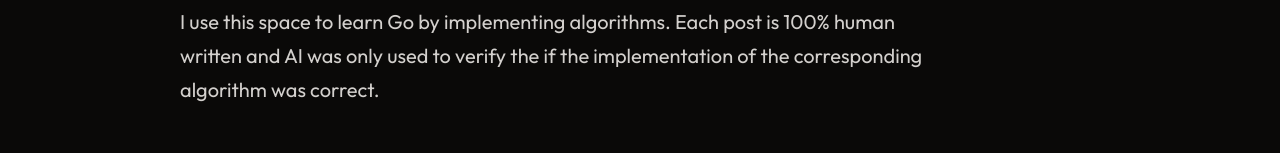
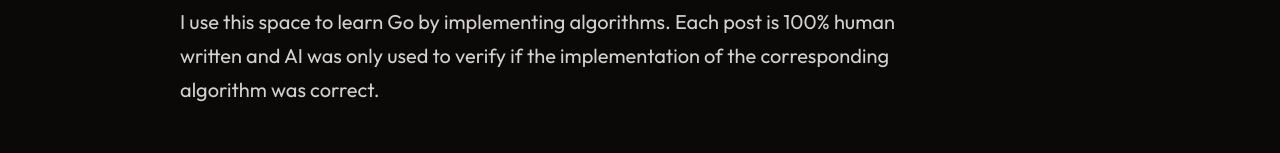
Before and after one commit to Kuucheen/portfolio, an Astro site: page /blog/algorithms in a window 1280 px wide. Shown: the part 188-341 px from the top of the page. Built offline with nearby package versions, Linux system fonts and the light colour scheme; Astro itself is replaced by a stand-in of ours; a web font is replaced by a local one.

Commit message:
Fix typo in introduction paragraph on learning Go with algorithms

```diff
--- a/src/pages/blog/algorithms/index.astro
+++ b/src/pages/blog/algorithms/index.astro
@@ -95,8 +95,8 @@ const posts = (await getCollection('blog', ({ data }) => !data.draft))
 		<main>
 			<header class="mb-12 max-w-3xl">
 				<h1 class="mb-4">Learning Go with algorithms</h1>
-				<p class="m-0 text-[var(--text-white-secondary)]">
-					I use this space to learn Go by implementing algorithms. Each post is 100% human written and AI was only used to verify the if the implementation of the corresponding algorithm was correct.
+				<p class="m-0 text-(--text-white-secondary)">
+					I use this space to learn Go by implementing algorithms. Each post is 100% human written and AI was only used to verify if the implementation of the corresponding algorithm was correct.
 				</p>
 			</header>
 			<section aria-label="Algorithm posts">
```
